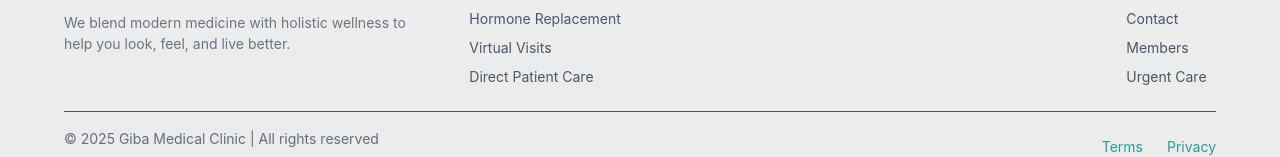
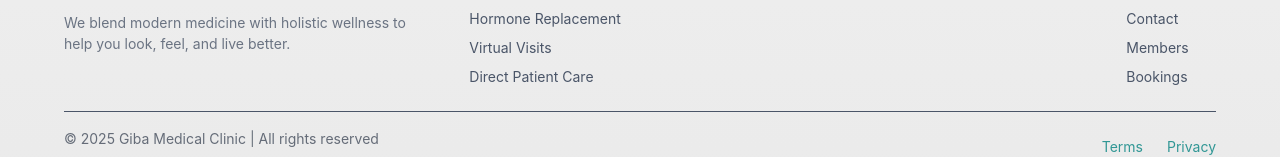
Before and after one commit to oduyemi/gibarestorative, a Next.js app: page / in a window 1280 px wide. Shown: the part 4570-4727 px from the top of the page. Built offline with nearby package versions, Linux system fonts and the light colour scheme; no server answers.

Commit message:
Updated footer links

```diff
--- a/src/navigation/Footer.tsx
+++ b/src/navigation/Footer.tsx
@@ -101,8 +101,8 @@ export const Footer = () => {
               <Stack spacing={2} fontSize="sm">
                 <Link href="/weight-loss" _hover={{ textDecoration: "underline", color: "yellow.500" }}>Weight Loss Program</Link>
                 <Link href="/hormone-replacement" _hover={{ textDecoration: "underline", color: "yellow.500" }}>Hormone Replacement</Link>
-                <Link href="/virtual-visits" _hover={{ textDecoration: "underline", color: "yellow.500" }}>Virtual Visits</Link>
-                <Link href="/patient-care" _hover={{ textDecoration: "underline", color: "yellow.500" }}>Direct Patient Care</Link>
+                <Link href="/virtual-care" _hover={{ textDecoration: "underline", color: "yellow.500" }}>Virtual Visits</Link>
+                <Link href="/care" _hover={{ textDecoration: "underline", color: "yellow.500" }}>Direct Patient Care</Link>
               </Stack>
             </Box>
 
@@ -114,7 +114,7 @@ export const Footer = () => {
                 <Link href="/about" _hover={{ textDecoration: "underline", color: "yellow.500" }}>About</Link>
                 <Link href="/contact" _hover={{ textDecoration: "underline", color: "yellow.500" }}>Contact</Link>
                 <Link href="/membership" _hover={{ textDecoration: "underline", color: "yellow.500" }}>Members</Link>
-                <Link href="/urgent-care" _hover={{ textDecoration: "underline", color: "yellow.500" }}>Urgent Care</Link>
+                <Link href="/bookings" _hover={{ textDecoration: "underline", color: "yellow.500" }}>Bookings</Link>
               </Stack>
             </Box>
           </Flex>
```
